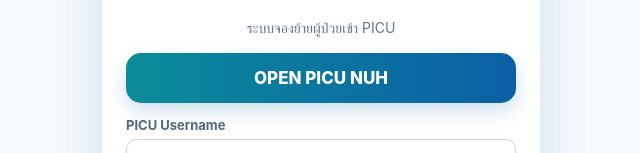
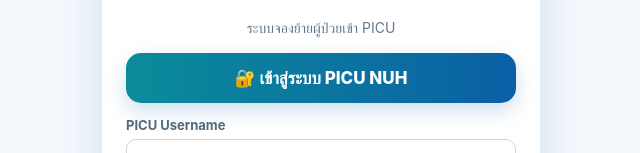
Before and after one commit to pornpojmoss-lab/picu-nuh-booking-app, a plain HTML site: page index.html in a window 1280 px wide. Shown: the part 292-445 px from the top of the page, without its empty margins (319-959 px from the left). Drawn offline with Linux system fonts and the light colour scheme.

Commit message:
Update index.html

```diff
--- a/index.html
+++ b/index.html
@@ -42,7 +42,7 @@ p{color:#60788d;line-height:1.6;font-size:14px}
 <h2>Naresuan University Hospital</h2>
 <p>ระบบจองย้ายผู้ป่วยเข้า PICU</p>
 
-<a class="open" href="https://script.google.com/macros/s/AKfycbwOUdVRJDwg1tKx79skIqVFCwtmpomCNlF-BsuG5yYsdQnwUR0CgLjuTHhkW8Uspsfw/exec">OPEN PICU NUH</a>
+<a class="open" href="https://script.google.com/macros/s/AKfycbwOUdVRJDwg1tKx79skIqVFCwtmpomCNlF-BsuG5yYsdQnwUR0CgLjuTHhkW8Uspsfw/exec">🔐 เข้าสู่ระบบ PICU NUH</a>
 
 <div class="device-fields">
 <label for="picuUsername">PICU Username</label>
```
